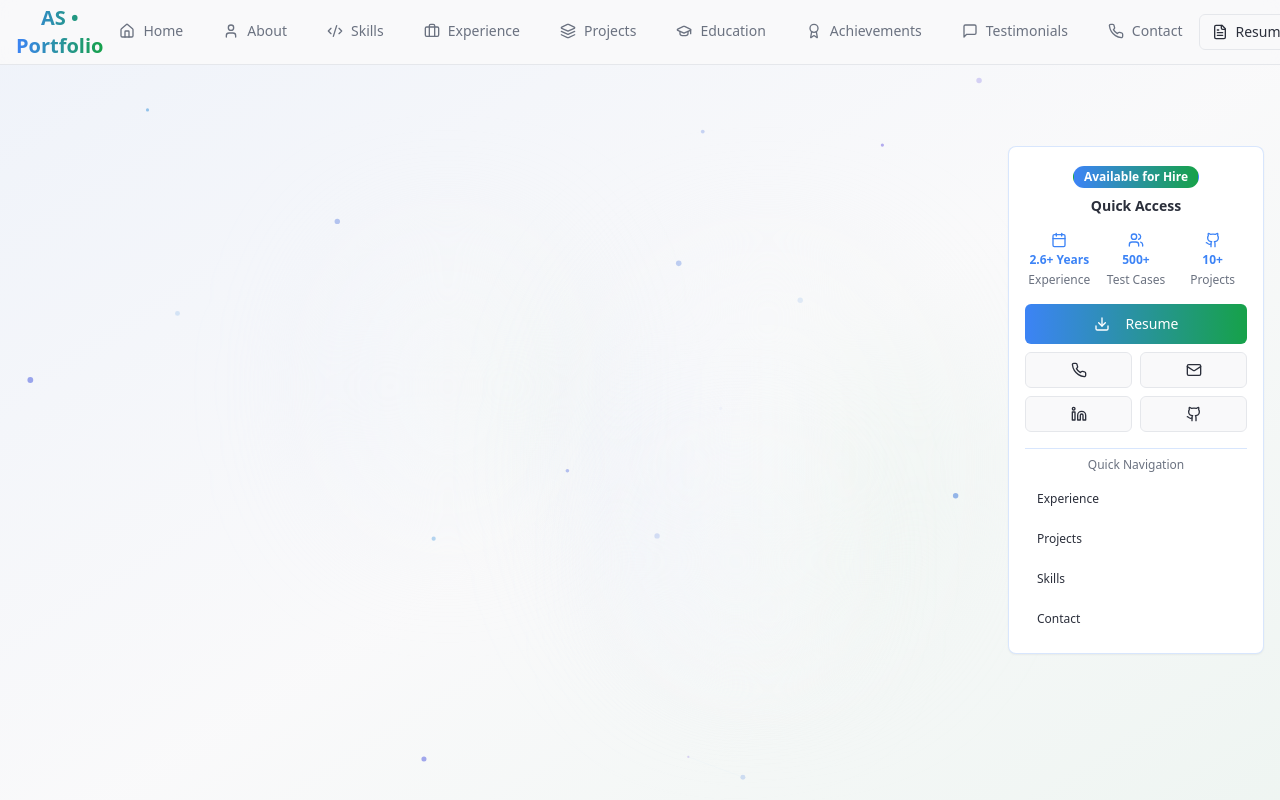
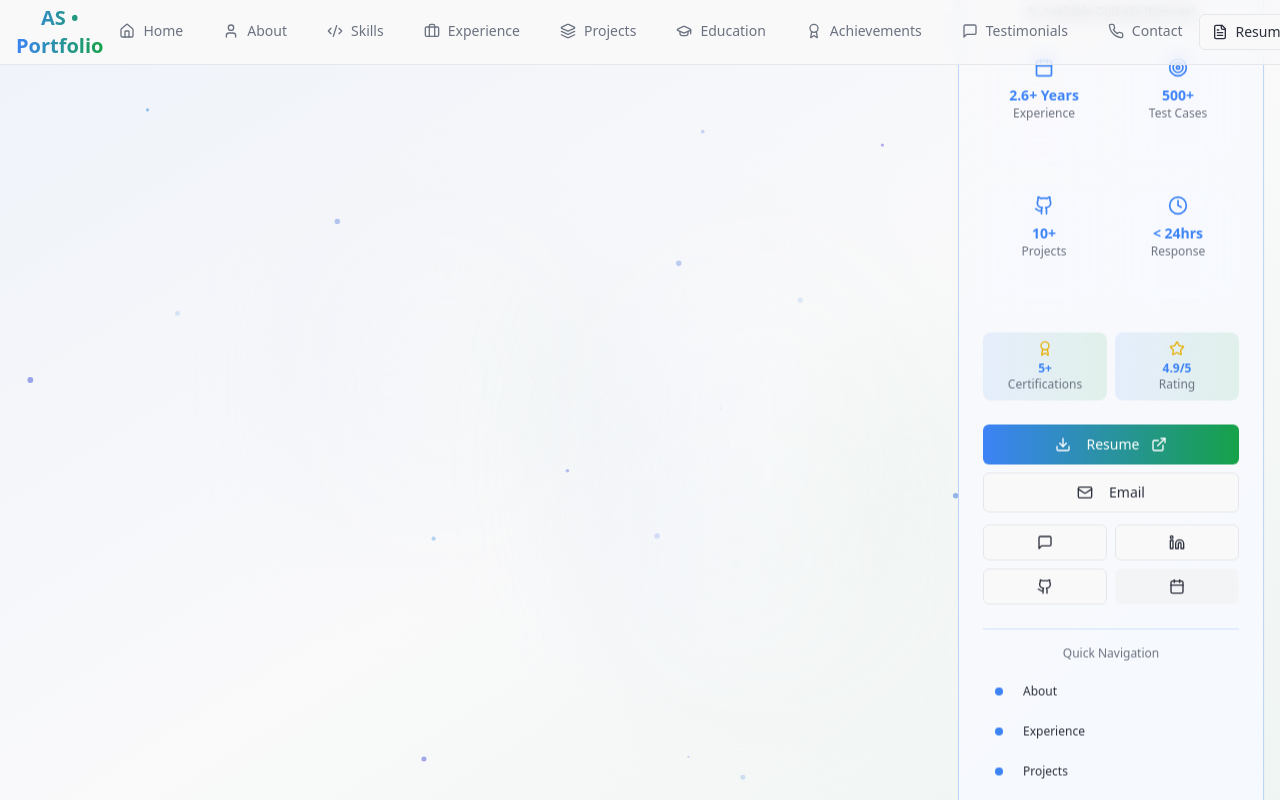
Before and after one commit to sreenuanum45/quality-guardian-suite, a React (Vite) app: page / in a window 1280 px wide. Shown: the top 800 px of the page. Built offline with nearby package versions, Linux system fonts and the light colour scheme; the HTML template or start-up script is replaced by a standard one.

Commit message:
feat: Enhance recruiter panel and UI colors

```diff
--- a/src/components/portfolio/RecruiterPanel.tsx
+++ b/src/components/portfolio/RecruiterPanel.tsx
@@ -2,16 +2,32 @@ import { useState } from "react";
 import { Card } from "@/components/ui/card";
 import { Button } from "@/components/ui/button";
 import { Badge } from "@/components/ui/badge";
-import { Download, Phone, Mail, Linkedin, Github, Calendar, X, Users } from "lucide-react";
+import { Download, Phone, Mail, Linkedin, Github, Calendar, X, Users, Clock, MessageSquare, ExternalLink, Star, Award, Target, ChevronLeft, ChevronRight, MapPin } from "lucide-react";
 import ProtectedMailto from "@/components/security/ProtectedMailto";
 
 const RecruiterPanel = () => {
   const [isExpanded, setIsExpanded] = useState(false);
+  const [isDesktopCollapsed, setIsDesktopCollapsed] = useState(false);
 
   const quickStats = [
-    { label: "Experience", value: "2.6+ Years", icon: Calendar },
-    { label: "Test Cases", value: "500+", icon: Users },
-    { label: "Projects", value: "10+", icon: Github },
+    { label: "Experience", value: "2.6+ Years", icon: Calendar, detail: "QA Automation Engineer" },
+    { label: "Test Cases", value: "500+", icon: Target, detail: "Automated & Executed" },
+    { label: "Projects", value: "10+", icon: Github, detail: "Successfully Delivered" },
+    { label: "Response", value: "< 24hrs", icon: Clock, detail: "Average Response Time" },
+  ];
+
+  const contactMethods = [
+    { label: "Resume", icon: Download, action: () => window.open('/resume.pdf', '_blank'), variant: "default" as const, priority: true },
+    { label: "Email", icon: Mail, action: () => window.open('mailto:your.email@example.com'), variant: "outline" as const },
+    { label: "WhatsApp", icon: MessageSquare, action: () => window.open('https://wa.me/1234567890', '_blank'), variant: "outline" as const },
+    { label: "LinkedIn", icon: Linkedin, action: () => window.open('https://linkedin.com/in/yourprofile', '_blank'), variant: "outline" as const },
+    { label: "GitHub", icon: Github, action: () => window.open('https://github.com/yourprofile', '_blank'), variant: "outline" as const },
+    { label: "Schedule", icon: Calendar, action: () => window.open('https://calendly.com/yourprofile', '_blank'), variant: "secondary" as const },
+  ];
+
+  const achievements = [
+    { label: "Certifications", value: "5+", icon: Award },
+    { label: "Rating", value: "4.9/5", icon: Star },
   ];
 
   const scrollToSection = (id: string) => {
@@ -25,85 +41,129 @@ const RecruiterPanel = () => {
       <div className="fixed bottom-4 right-4 z-50 md:hidden">
         <Button
           onClick={() => setIsExpanded(!isExpanded)}
-          className="rounded-full w-14 h-14 bg-gradient-to-r from-primary to-tech-secondary shadow-glow hover:shadow-xl transition-all duration-300"
+          className="rounded-full w-16 h-16 bg-gradient-to-r from-primary via-tech-secondary to-accent shadow-glow hover:shadow-xl transition-all duration-500 animate-pulse-glow"
         >
-          {isExpanded ? <X className="h-6 w-6" /> : <Users className="h-6 w-6" />}
+          {isExpanded ? <X className="h-7 w-7" /> : <Users className="h-7 w-7" />}
         </Button>
+
+        {/* Availability Status Indicator */}
+        <div className="absolute -top-2 -left-2 w-6 h-6 bg-tech-secondary rounded-full border-2 border-background animate-pulse flex items-center justify-center">
+          <div className="w-3 h-3 bg-background rounded-full animate-ping"></div>
+        </div>
       </div>
 
       {/* Desktop Side Panel */}
-      <div className="hidden md:block fixed right-4 top-1/2 -translate-y-1/2 z-40">
-        <Card className="glass-card p-4 w-64 border border-primary/20">
-          <div className="space-y-4">
-            <div className="text-center">
-              <Badge className="bg-gradient-to-r from-primary to-tech-secondary text-white mb-2">
+      <div className={`hidden md:block fixed right-4 top-1/2 -translate-y-1/2 z-40 transition-all duration-500 ${
+        isDesktopCollapsed ? 'translate-x-64' : 'translate-x-0'
+      }`}>
+        <Card className="recruiter-panel p-6 border border-primary/30 shadow-floating">
+          {/* Collapse Toggle */}
+          <Button
+            variant="ghost"
+            size="sm"
+            onClick={() => setIsDesktopCollapsed(!isDesktopCollapsed)}
+            className="absolute -left-10 top-4 rounded-l-lg rounded-r-none bg-primary text-primary-foreground hover:bg-primary/90 px-2"
+          >
+            {isDesktopCollapsed ? <ChevronLeft className="h-4 w-4" /> : <ChevronRight className="h-4 w-4" />}
+          </Button>
+
+          <div className={`space-y-6 transition-all duration-300 ${isDesktopCollapsed ? 'w-0 overflow-hidden' : 'w-64'}`}>
+            <div className="text-center space-y-3">
+              <div className="flex items-center justify-center space-x-2">
+                <Badge className="bg-gradient-to-r from-tech-secondary to-accent text-white animate-glow">
+                  <div className="w-2 h-2 bg-white rounded-full mr-2 animate-pulse"></div>
                   Available for Hire
                 </Badge>
-              <h3 className="font-semibold text-sm">Quick Access</h3>
+              </div>
+              <h3 className="font-bold text-lg gradient-text">Recruiter Access</h3>
+              <p className="text-xs text-muted-foreground flex items-center justify-center">
+                <MapPin className="h-3 w-3 mr-1" />
+                Available Globally (Remote)
+              </p>
             </div>
 
-            <div className="grid grid-cols-3 gap-2 text-center">
+            {/* Enhanced Stats Grid */}
+            <div className="grid grid-cols-2 gap-3">
               {quickStats.map((stat, index) => {
                 const Icon = stat.icon;
                 return (
-                  <div key={index} className="space-y-1">
-                    <Icon className="h-4 w-4 mx-auto text-primary" />
-                    <div className="text-xs font-bold text-primary">{stat.value}</div>
-                    <div className="text-xs text-muted-foreground">{stat.label}</div>
+                  <div key={index} className="glass-card p-3 rounded-lg hover:bg-primary/5 transition-all duration-300 stat-hover group">
+                    <Icon className="h-5 w-5 mx-auto text-primary mb-2 group-hover:scale-110 transition-transform" />
+                    <div className="text-sm font-bold text-primary text-center">{stat.value}</div>
+                    <div className="text-xs text-muted-foreground text-center">{stat.label}</div>
+                    <div className="text-xs text-tech-secondary text-center mt-1 opacity-0 group-hover:opacity-100 transition-opacity">
+                      {stat.detail}
+                    </div>
                   </div>
                 );
               })}
             </div>
 
-            <div className="space-y-2">
+            {/* Achievements Row */}
+            <div className="grid grid-cols-2 gap-2">
+              {achievements.map((achievement, index) => {
+                const Icon = achievement.icon;
+                return (
+                  <div key={index} className="text-center p-2 rounded-lg bg-gradient-to-r from-primary/10 to-tech-secondary/10">
+                    <Icon className="h-4 w-4 mx-auto text-tech-accent mb-1" />
+                    <div className="text-xs font-bold text-primary">{achievement.value}</div>
+                    <div className="text-xs text-muted-foreground">{achievement.label}</div>
+                  </div>
+                );
+              })}
+            </div>
+
+            {/* Enhanced Action Buttons */}
+            <div className="space-y-3">
+              <div className="grid gap-2">
+                {contactMethods.slice(0, 2).map((method, index) => {
+                  const Icon = method.icon;
+                  return (
                     <Button
-                className="w-full bg-gradient-to-r from-primary to-tech-secondary hover:from-primary/90 hover:to-tech-secondary/90"
-                onClick={() => window.open('/resume.pdf', '_blank')}
+                      key={index}
+                      variant={method.variant}
+                      className={`w-full recruiter-btn ${method.priority ? 'bg-gradient-to-r from-primary to-tech-secondary hover:from-primary/90 hover:to-tech-secondary/90 text-white' : 'glass-card hover:bg-primary/5'}`}
+                      onClick={method.action}
                     >
-                <Download className="h-4 w-4 mr-2" />
-                Resume
+                      <Icon className="h-4 w-4 mr-2" />
+                      {method.label}
+                      {method.label === "Resume" && <ExternalLink className="h-3 w-3 ml-1" />}
                     </Button>
-
-              <div className="grid grid-cols-2 gap-2">
-                <Button variant="outline" size="sm" className="glass-card">
-                  <Phone className="h-4 w-4" />
-                </Button>
-                <Button variant="outline" size="sm" className="glass-card">
-                  <Mail className="h-4 w-4" />
-                </Button>
+                  );
+                })}
               </div>
 
               <div className="grid grid-cols-2 gap-2">
+                {contactMethods.slice(2, 6).map((method, index) => {
+                  const Icon = method.icon;
+                  return (
                     <Button
-                  variant="outline"
+                      key={index}
+                      variant={method.variant}
                       size="sm"
-                  className="glass-card"
-                  onClick={() => window.open('https://linkedin.com/in/yourprofile', '_blank')}
+                      className="glass-card hover:bg-primary/5 recruiter-btn"
+                      onClick={method.action}
                     >
-                  <Linkedin className="h-4 w-4" />
+                      <Icon className="h-4 w-4" />
                     </Button>
-                <Button
-                  variant="outline"
-                  size="sm"
-                  className="glass-card"
-                  onClick={() => window.open('https://github.com/yourprofile', '_blank')}
-                >
-                  <Github className="h-4 w-4" />
-                </Button>
+                  );
+                })}
               </div>
             </div>
 
-            <div className="pt-2 border-t border-primary/20">
-              <div className="text-xs text-center text-muted-foreground mb-2">Quick Navigation</div>
+            {/* Quick Navigation */}
+            <div className="pt-4 border-t border-primary/20 space-y-3">
+              <div className="text-xs text-center text-muted-foreground font-medium">Quick Navigation</div>
               <div className="space-y-1">
-                {['experience', 'projects', 'skills', 'contact'].map((section) => (
+                {['about', 'experience', 'projects', 'skills', 'contact'].map((section) => (
                   <Button
                     key={section}
                     variant="ghost"
                     size="sm"
-                    className="w-full justify-start text-xs capitalize"
+                    className="w-full justify-start text-xs capitalize hover:bg-primary/10 hover:text-primary transition-colors"
                     onClick={() => scrollToSection(section)}
                   >
+                    <div className="w-2 h-2 rounded-full bg-primary mr-3"></div>
                     {section}
                   </Button>
                 ))}
@@ -115,56 +175,105 @@ const RecruiterPanel = () => {
 
       {/* Mobile Expanded Panel */}
       {isExpanded && (
-        <div className="fixed inset-0 bg-background/95 backdrop-blur-sm z-40 md:hidden">
+        <div className="fixed inset-0 bg-background/95 backdrop-blur-lg z-40 md:hidden animate-fade-in">
           <div className="fixed bottom-0 left-0 right-0 p-4">
-            <Card className="glass-card p-6 border border-primary/20">
-              <div className="space-y-4">
-                <div className="text-center">
-                  <Badge className="bg-gradient-to-r from-primary to-tech-secondary text-white mb-2">
+            <Card className="recruiter-panel p-6 border border-primary/30 shadow-floating rounded-t-2xl">
+              <div className="space-y-6">
+                {/* Mobile Header */}
+                <div className="text-center space-y-3">
+                  <div className="flex items-center justify-center space-x-2">
+                    <Badge className="bg-gradient-to-r from-tech-secondary to-accent text-white animate-glow">
+                      <div className="w-2 h-2 bg-white rounded-full mr-2 animate-pulse"></div>
                       Available for Hire
                     </Badge>
-                  <h3 className="font-semibold">Recruiter Quick Access</h3>
+                  </div>
+                  <h3 className="font-bold text-xl gradient-text">Recruiter Dashboard</h3>
+                  <p className="text-sm text-muted-foreground flex items-center justify-center">
+                    <Clock className="h-4 w-4 mr-1" />
+                    Response within 24hrs • Remote Ready
+                  </p>
                 </div>
 
-                <div className="grid grid-cols-3 gap-4 text-center">
+                {/* Mobile Stats Grid */}
+                <div className="grid grid-cols-2 gap-4">
                   {quickStats.map((stat, index) => {
                     const Icon = stat.icon;
                     return (
-                      <div key={index} className="space-y-1">
-                        <Icon className="h-5 w-5 mx-auto text-primary" />
-                        <div className="text-sm font-bold text-primary">{stat.value}</div>
-                        <div className="text-xs text-muted-foreground">{stat.label}</div>
+                      <div key={index} className="glass-card p-4 rounded-xl hover:bg-primary/5 transition-all duration-300 stat-hover group">
+                        <Icon className="h-6 w-6 mx-auto text-primary mb-3 group-hover:scale-110 transition-transform" />
+                        <div className="text-lg font-bold text-primary text-center">{stat.value}</div>
+                        <div className="text-sm text-muted-foreground text-center">{stat.label}</div>
+                        <div className="text-xs text-tech-secondary text-center mt-1 opacity-0 group-hover:opacity-100 transition-opacity">
+                          {stat.detail}
+                        </div>
                       </div>
                     );
                   })}
                 </div>
 
+                {/* Mobile Achievements */}
+                <div className="flex justify-center space-x-6">
+                  {achievements.map((achievement, index) => {
+                    const Icon = achievement.icon;
+                    return (
+                      <div key={index} className="text-center p-3 rounded-xl bg-gradient-to-r from-primary/10 to-tech-secondary/10">
+                        <Icon className="h-5 w-5 mx-auto text-tech-accent mb-2" />
+                        <div className="text-sm font-bold text-primary">{achievement.value}</div>
+                        <div className="text-xs text-muted-foreground">{achievement.label}</div>
+                      </div>
+                    );
+                  })}
+                </div>
+
+                {/* Mobile Action Buttons */}
+                <div className="space-y-4">
                   <div className="grid grid-cols-2 gap-3">
+                    {contactMethods.slice(0, 2).map((method, index) => {
+                      const Icon = method.icon;
+                      return (
                         <Button
-                    className="bg-gradient-to-r from-primary to-tech-secondary"
-                    onClick={() => window.open('/resume.pdf', '_blank')}
+                          key={index}
+                          variant={method.variant}
+                          className={`recruiter-btn ${method.priority ? 'bg-gradient-to-r from-primary to-tech-secondary hover:from-primary/90 hover:to-tech-secondary/90 text-white' : 'glass-card hover:bg-primary/5'}`}
+                          onClick={method.action}
                         >
-                    <Download className="h-4 w-4 mr-2" />
-                    Resume
+                          <Icon className="h-4 w-4 mr-2" />
+                          {method.label}
+                          {method.label === "Resume" && <ExternalLink className="h-3 w-3 ml-1" />}
                         </Button>
-                  <Button
-                    variant="outline"
-                    onClick={() => scrollToSection('contact')}
-                  >
-                    <Mail className="h-4 w-4 mr-2" />
-                    Contact
-                  </Button>
+                      );
+                    })}
                   </div>
 
                   <div className="grid grid-cols-4 gap-2">
-                  {['experience', 'projects', 'skills', 'about'].map((section) => (
+                    {contactMethods.slice(2).map((method, index) => {
+                      const Icon = method.icon;
+                      return (
+                        <Button
+                          key={index}
+                          variant="outline"
+                          size="sm"
+                          className="glass-card hover:bg-primary/5 recruiter-btn aspect-square"
+                          onClick={method.action}
+                        >
+                          <Icon className="h-4 w-4" />
+                        </Button>
+                      );
+                    })}
+                  </div>
+                </div>
+
+                {/* Mobile Navigation */}
+                <div className="grid grid-cols-5 gap-2 pt-4 border-t border-primary/20">
+                  {['about', 'experience', 'projects', 'skills', 'contact'].map((section) => (
                     <Button
                       key={section}
                       variant="ghost"
                       size="sm"
-                      className="text-xs capitalize"
+                      className="text-xs capitalize hover:bg-primary/10 hover:text-primary transition-colors flex-col py-3"
                       onClick={() => scrollToSection(section)}
                     >
+                      <div className="w-2 h-2 rounded-full bg-primary mb-1"></div>
                       {section}
                     </Button>
                   ))}
--- a/tailwind.config.ts
+++ b/tailwind.config.ts
@@ -59,6 +59,19 @@ export default {
 				},
 				section: {
 					bg: 'hsl(var(--section-bg))'
+				},
+				recruiter: {
+					available: 'hsl(var(--recruiter-available))',
+					urgent: 'hsl(var(--recruiter-urgent))',
+					success: 'hsl(var(--recruiter-success))',
+					warning: 'hsl(var(--recruiter-warning))',
+					info: 'hsl(var(--recruiter-info))'
+				},
+				status: {
+					online: 'hsl(var(--status-online))',
+					busy: 'hsl(var(--status-busy))',
+					away: 'hsl(var(--status-away))',
+					offline: 'hsl(var(--status-offline))'
 				},
 				sidebar: {
 					DEFAULT: 'hsl(var(--sidebar-background))',
@@ -173,6 +186,10 @@ export default {
 					'100%': {
 						boxShadow: '0 0 5px hsl(var(--primary) / 0.3)',
 					}
+				},
+				'fade-in': {
+					from: { opacity: '0', transform: 'translateY(20px)' },
+					to: { opacity: '1', transform: 'translateY(0)' }
 				}
 			},
 			animation: {
@@ -192,7 +209,8 @@ export default {
 				'rotate-slow': 'rotate-slow 10s linear infinite',
 				'tilt': 'tilt 3s ease-in-out infinite',
 				'glass-morph': 'glass-morph 4s ease-in-out infinite',
-				'skill-glow': 'skill-glow 2s ease-in-out infinite'
+				'skill-glow': 'skill-glow 2s ease-in-out infinite',
+				'fade-in': 'fade-in 0.3s ease-out'
 			}
 		}
 	},
```
Also changed, not shown: src/index.css (+13 -0 lines). Lines whose indentation alone changed are shown as unchanged.
